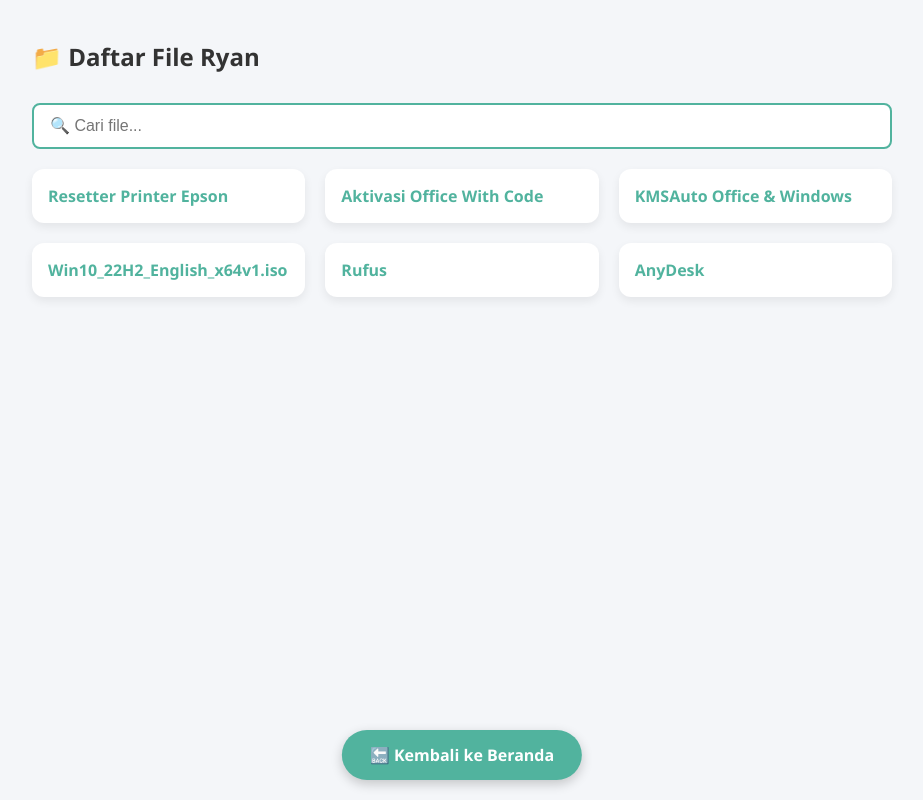
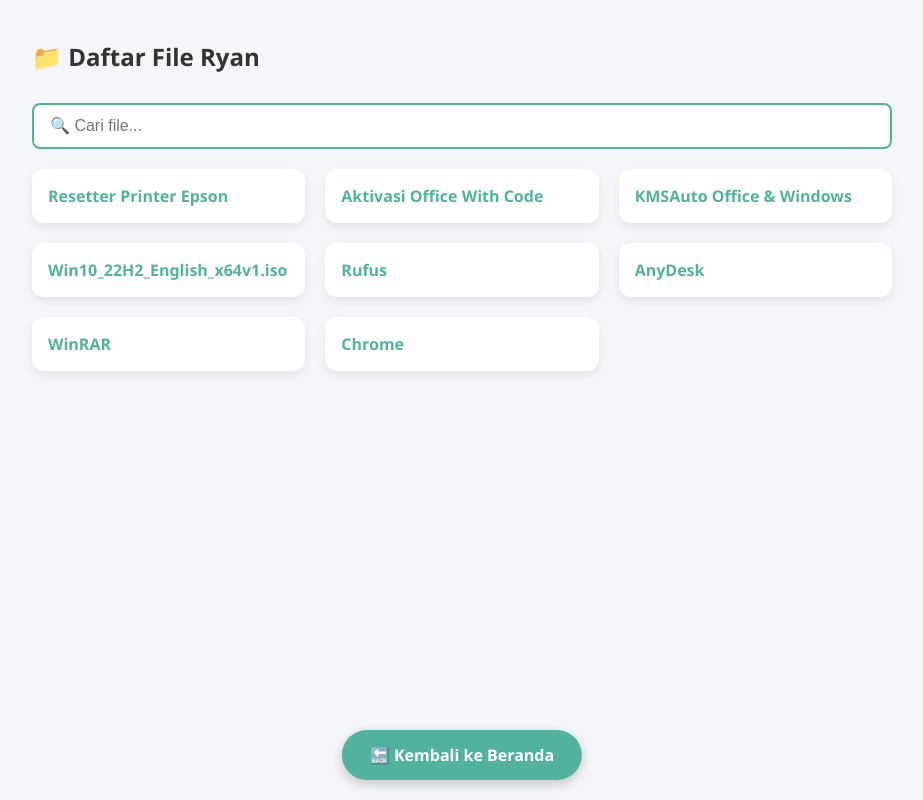
Before and after one commit to ryandika12/portoren, a plain HTML site: page file.html in a window 1280 px wide. Shown: the whole page, without its empty margins (178-1101 px from the left). Drawn offline with Linux system fonts and the light colour scheme.

Commit message:
Update konten

```diff
--- a/file.html
+++ b/file.html
@@ -126,6 +126,8 @@
         <li><a href="https://software.download.prss.microsoft.com/dbazure/Win10_22H2_English_x64v1.iso?t=3f44bf08-1028-4f28-9013-d7a2d46933a3&P1=1744584036&P2=601&P3=2&P4=2tPfZjQYHcn%2fBbnlqHTZAsAo3Ow7vR32%2fBZv9FbaHbLv9fkK85I%2fh1k5Pcg3yedaRCn6IVB7LRuignoNM97St2XfJw5rrupfFj0YZasC%2bSzMFTPlu7xZ%2b4XRUYdglxJFqHcVHguCmD6NiQK%2boeYTcbOFMbl5xPniJ2TN%2b4qMaKMc7EZUyyKZrjCLILOK8OK2SN3WQB5TEQf8I6j%2fzwdcZtBxGRQgO7lpLZQZRoHn6QK4z1ybLU%2bzDs8Ik9F%2bNh7fPlaZHRgFbnwG9gMD7UnVDnPasSZ0irbDceEyhPFiCyC8kej4LQHNQgRWdRzUF4%2f%2fFiHtowZYLbtHWgN9LB7lww%3d%3d" class="nav-link download-link" download>Win10_22H2_English_x64v1.iso</a></li>
         <li><a href="https://github.com/pbatard/rufus/releases/download/v4.7/rufus-4.7.exe" class="download-link nav-link" download>Rufus</a></li>
         <li><a href="file/AnyDesk.exe" class="download-link" download>AnyDesk</a></li>
+        <li><a href="https://www.win-rar.com/fileadmin/winrar-versions/winrar-x64-711id.exe" class="download-link" download>WinRAR</a></li>
+        <li><a href="https://www.google.com/intl/id_id/chrome/next-steps.html?statcb=1&installdataindex=empty&defaultbrowser=0#" class="download-link" download>Chrome</a></li>
     </ul>
   </div>
 
```
